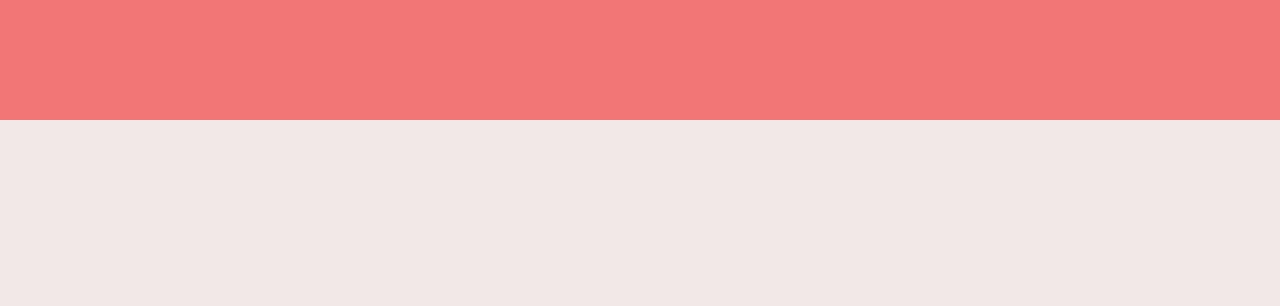
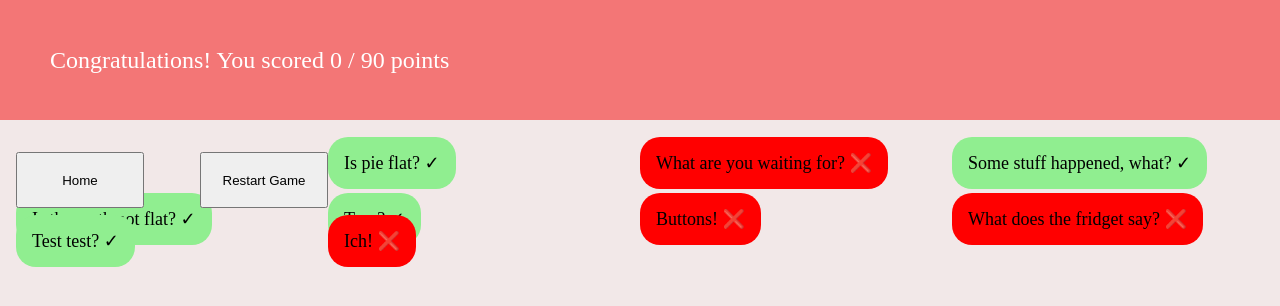
Before and after one commit to tysonmcleod/trivia-game, a Vue app: page /result in a window 1280 px wide. Shown: the top 306 px of the page. Built offline with nearby package versions, Linux system fonts and the light colour scheme.

Commit message:
Further attempt at sorting merge conflict

```diff
--- a/src/components/Screens/Result/ResultScreen.vue
+++ b/src/components/Screens/Result/ResultScreen.vue
@@ -1,14 +1,113 @@
 <template>
-  <div id="resultScreen">
+  <div class="grid-container" id="result">
+    <div id="result-container" v-for="index in getQuestions().length" :key="index">
+      <div class="grid-item correct-row" v-if="getResult()[index - 1] === true">
+        <span :class="['correct', 'question-text']">
+          {{ getQuestions()[index - 1] }} ✓
+        </span>
+      </div>
+      <div class="grid-item wrong-row" v-else>
+        <span :class="['wrong', 'question-text']">
+          {{ getQuestions()[index - 1] }} ❌
+        </span>
+      </div>
+    </div>
+    <footer class="grid-item">
+      <button id="home-button" @click="onHomeClick">Home</button>
+      <button id="restart-button" @click="onRestartClick">Restart Game</button>
+    </footer>
   </div>
 </template>
 
 <script>
+import { mapGetters, mapMutations, mapState } from "vuex";
 
 export default {
-  name: 'ResultScreen'
-}
+  name: "ResultScreen",
+  methods: {
+    ...mapMutations(["resetStore", "emptyAnswers", "setHeaderText"]),
+    onRestartClick(event) {
+      this.emptyAnswers(event.target.value);
+      this.$router.push("/trivia");
+    },
+    onHomeClick(event) {
+      this.resetStore(event.target.value);
+      this.emptyAnswers(event.target.value);
+      this.$router.push("/");
+    },
+    getQuestions() {
+      const QUESTIONS =
+        [
+          "Is pie flat?",
+          "What are you waiting for?",
+          "Some stuff happened, what?",
+          "Is the earth not flat?",
+          "True?",
+          "Buttons!",
+          "What does the fridget say?",
+          "Test test?",
+          "Ich!"
+        ];
+      this.setHeaderText(
+        `Congratulations! You scored ${this.getPoints} / ${
+          QUESTIONS.length * 10
+        } points`
+      );
+      return QUESTIONS;
+    },
+    getResult() {
+      return [true, false, true, true, true, false, false, true, false];
+    }
+  },
+  computed: {
+    ...mapState(["triviaQuestions", "answers"]),
+    ...mapGetters(["getPoints"])
+  }
+};
 </script>
 
-<style>
+<style scoped>
+
+#result {
+  margin: 0 1rem;
+  height: 100%;
+}
+
+.grid-container {
+  display: grid;
+  grid-template-columns: repeat(4, 2fr);
+  grid-auto-rows: minmax(4rem);
+}
+
+footer {
+  grid-row: -1;
+}
+
+#home-button, #restart-button {
+  min-width: 5rem;
+  width: 10vw;
+  height: 7vh;
+}
+
+#home-button {
+  float: left;
+}
+#restart-button {
+  float: right;
+}
+
+.correct, .wrong {
+  border-radius: 20px;
+  padding: 1rem;
+}
+
+.correct {
+  background-color: lightgreen;
+}
+.wrong {
+  background-color: red;
+}
+.question-text {
+  font-size: 18px;
+}
 </style>
```
